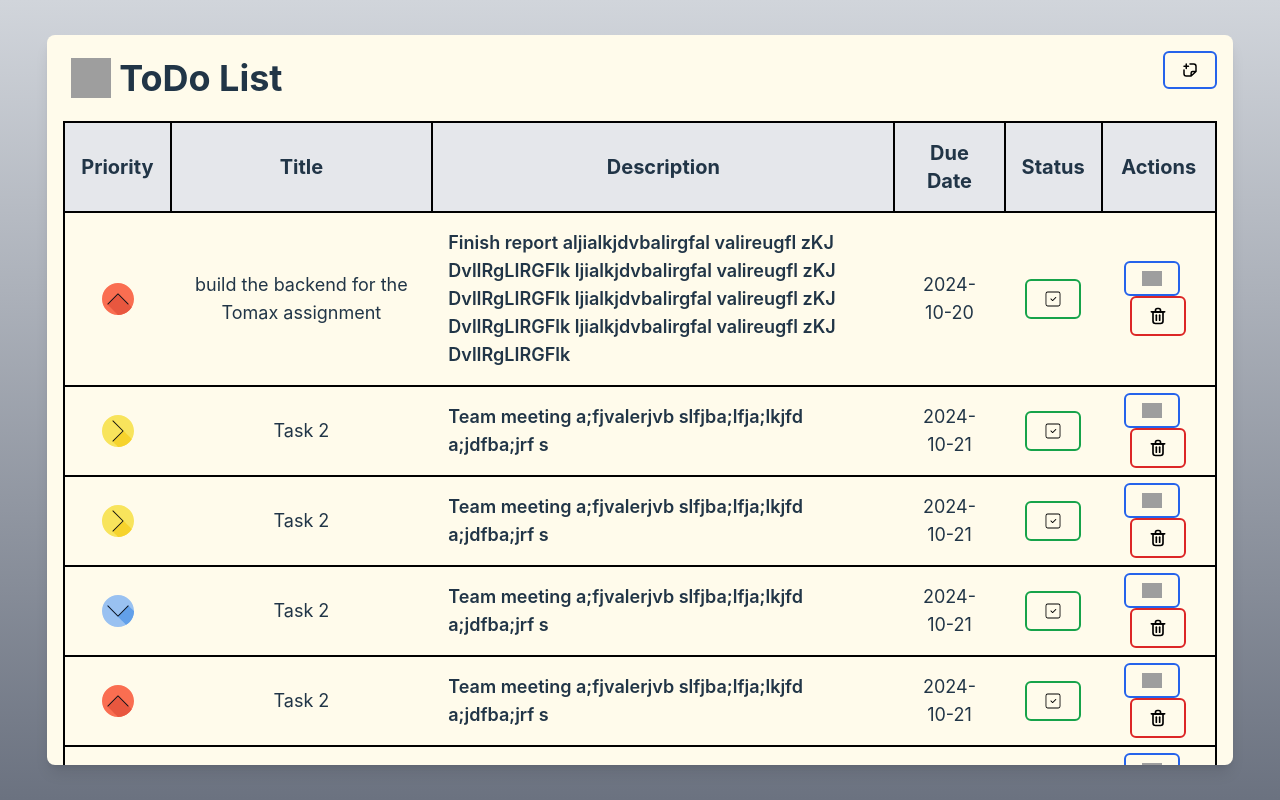
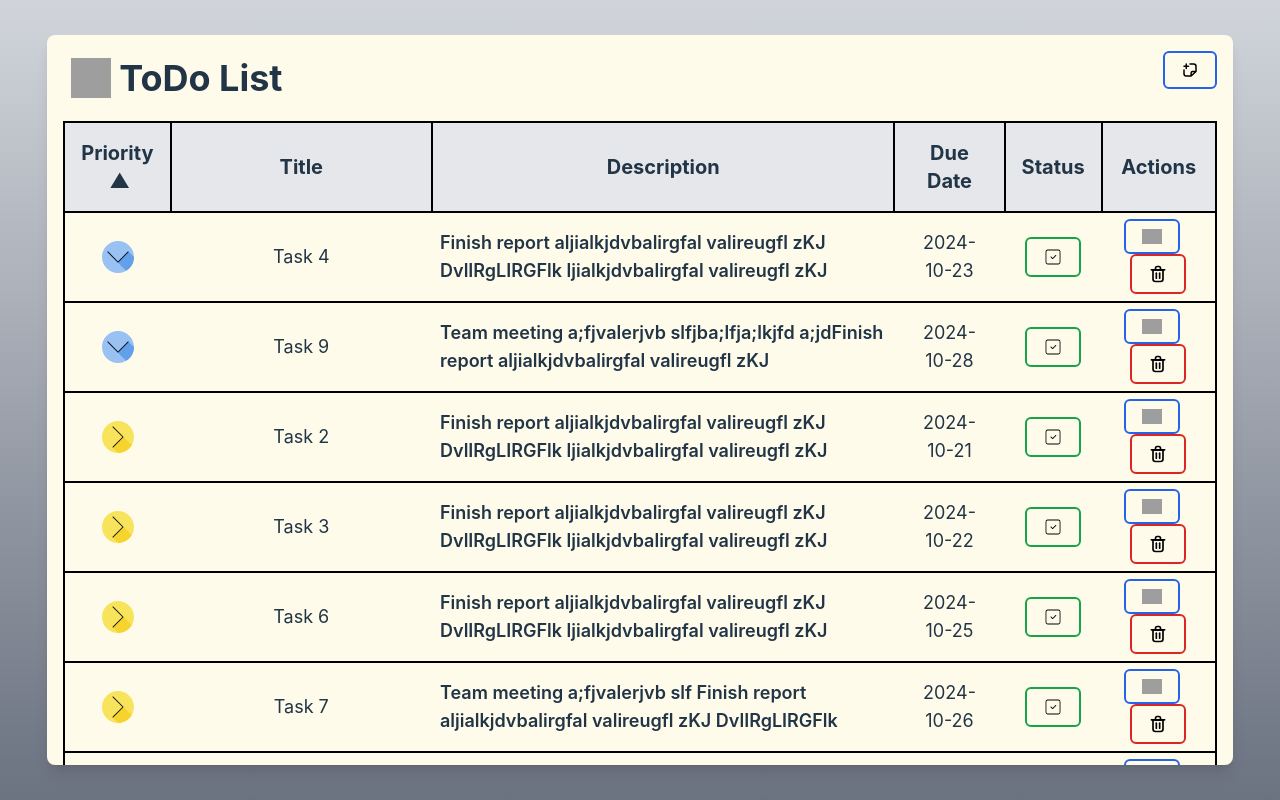
Before and after one commit to shaharariel95/tomax-assignment, a Vue app in the folder tomax-front/: page / in a window 1280 px wide. Built offline with nearby package versions, Linux system fonts and the light colour scheme; grey boxes are pictures that could not be loaded.

Commit message:
added sorting added pagination added max table size

```diff
--- a/tomax-front/src/components/Newtable.vue
+++ b/tomax-front/src/components/Newtable.vue
@@ -1,43 +1,97 @@
 <script setup>
+import { ref, computed } from 'vue';
 import editIcon from '../assets/edit-svgrepo-com.svg';
 import deleteIcon from '../assets/delete-svgrepo-com.svg';
 import highPriorityIcon from '../assets/high-priority.svg';
 import mediumPriorityIcon from '../assets/medium-priority.svg';
 import lowPriorityIcon from '../assets/low-priority.svg';
 
+const tasks = ref([
+  { priority: 'High', title: 'build the backend for the Tomax assignment', description: 'Finish report aljialkjdvbalirgfal valireugfl zKJ DvlIRgLIRGFlk ljialkjdvbalirgfal valireugfl zKJ DvlIRgLIRGFlk ljialkjdvbalirgfal valireugfl zKJ DvlIRgLIRGFlk ljialkjdvbalirgfal valireugfl zKJ DvlIRgLIRGFlk Finish report aljialkjdvbalirgfal valireugfl zKJ DvlIRgLIRGFlk ljialkjdvbalirgfal valireugfl zKJ DvlIRgLIRGFlk ljialkjdv Finish report aljialkjdvbalirgfal valireugfl zKJ DvlIRgLIRGFlk ljialkjdvbalirgfal valireugfl zKJ DvlIRgLIRGFlk ljialkjdv' , dueDate: '2024-10-20', completed: false },
+  { priority: 'Medium', title: 'Task 2', description: 'Finish report aljialkjdvbalirgfal valireugfl zKJ DvlIRgLIRGFlk ljialkjdvbalirgfal valireugfl zKJ DvlIRgLIRGFlk ljialkjdvbalirgfal valireugfl zKJ DvlIRgLIRGFlk ljialkjdvbalirgfal valireugfl zKJ DvlIRgLIRGFlk Finish report aljialkjdvbalirgfal valireugfl zKJ DvlIRgLIRGFlk ljialkjdvbalirgfal valireugfl zKJ DvlIRgLIRGFlk ljialkjdv Finish report aljialkjdvbalirgfal valireugfl zKJ DvlIRgLIRGFlk ljialkjdvbalirgfal valireugfl zKJ DvlIRgLIRGFlk ljialkjdv', dueDate: '2024-10-21', completed: true },
+  { priority: 'Medium', title: 'Task 3', description: 'Finish report aljialkjdvbalirgfal valireugfl zKJ DvlIRgLIRGFlk ljialkjdvbalirgfal valireugfl zKJ DvlIRgLIRGFlk ljialkjdvbalirgfal valireugfl zKJ DvlIRgLIRGFlk ljialkjdvbalirgfal valireugfl zKJ DvlIRgLIRGFlk Finish report aljialkjdvbalirgfal valireugfl zKJ DvlIRgLIRGFlk ljialkjdvbalirgfal valireugfl zKJ DvlIRgLIRGFlk ljialkjdv Finish report aljialkjdvbalirgfal valireugfl zKJ DvlIRgLIRGFlk ljialkjdvbalirgfal valireugfl zKJ DvlIRgLIRGFlk ljialkjdv', dueDate: '2024-10-22', completed: true },
+  { priority: 'Low', title: 'Task 4', description: 'Finish report aljialkjdvbalirgfal valireugfl zKJ DvlIRgLIRGFlk ljialkjdvbalirgfal valireugfl zKJ DvlIRgLIRGFlk ljialkjdvbalirgfal valireugfl zKJ DvlIRgLIRGFlk ljialkjdvbalirgfal valireugfl zKJ DvlIRgLIRGFlk Finish report aljialkjdvbalirgfal valireugfl zKJ DvlIRgLIRGFlk ljialkjdvbalirgfal valireugfl zKJ DvlIRgLIRGFlk ljialkjdv Finish report aljialkjdvbalirgfal valireugfl zKJ DvlIRgLIRGFlk ljialkjdvbalirgfal valireugfl zKJ DvlIRgLIRGFlk ljialkjdv', dueDate: '2024-10-23', completed: true },
+  { priority: 'High', title: 'Task 5', description: 'Finish report aljialkjdvbalirgfal valireugfl zKJ DvlIRgLIRGFlk ljialkjdvbalirgfal valireugfl zKJ DvlIRgLIRGFlk ljialkjdvbalirgfal valireugfl zKJ DvlIRgLIRGFlk ljialkjdvbalirgfal valireugfl zKJ DvlIRgLIRGFlk Finish report aljialkjdvbalirgfal valireugfl zKJ DvlIRgLIRGFlk ljialkjdvbalirgfal valireugfl zKJ DvlIRgLIRGFlk ljialkjdv Finish report aljialkjdvbalirgfal valireugfl zKJ DvlIRgLIRGFlk ljialkjdvbalirgfal valireugfl zKJ DvlIRgLIRGFlk ljialkjdv', dueDate: '2024-10-24', completed: true },
+  { priority: 'Medium', title: 'Task 6', description: 'Finish report aljialkjdvbalirgfal valireugfl zKJ DvlIRgLIRGFlk ljialkjdvbalirgfal valireugfl zKJ DvlIRgLIRGFlk ljialkjdvbalirgfal valireugfl zKJ DvlIRgLIRGFlk ljialkjdvbalirgfal valireugfl zKJ DvlIRgLIRGFlk Finish report aljialkjdvbalirgfal valireugfl zKJ DvlIRgLIRGFlk ljialkjdvbalirgfal valireugfl zKJ DvlIRgLIRGFlk ljialkjdv Finish report aljialkjdvbalirgfal valireugfl zKJ DvlIRgLIRGFlk ljialkjdvbalirgfal valireugfl zKJ DvlIRgLIRGFlk ljialkjdv', dueDate: '2024-10-25', completed: false },
+  { priority: 'Medium', title: 'Task 7', description: 'Team meeting a;fjvalerjvb slf Finish report aljialkjdvbalirgfal valireugfl zKJ DvlIRgLIRGFlk ljialkjdvbalirgfal valireugfl zKJ DvlIRgLIRGFlk ljialkjdvbalirgfal valireugfl zKJ DvlIRgLIRGFlk ljialkjdvbalirgfal valireugfl zKJ DvlIRgLIRGFlk Finish report aljialkjdvbalirgfal valireugfl zKJ DvlIRgLIRGFlk ljialkjdvbalirgfal valireugfl zKJ DvlIRgLIRGFlk ljialkjdv Finish report aljialkjdvbalirgfal valireugfl zKJ DvlIRgLIRGFlk ljialkjdvbalirgfal valireugfl zKJ DvlIRgLIRGFlk ljialkjdvjba;lfja;lkjfd a;jdfba;jrf s', dueDate: '2024-10-26', completed: true },
+  { priority: 'Medium', title: 'Task 8', description: 'Te Finish report aljialkjdvbalirgfal valireugfl zKJ DvlIRgLIRGFlk ljialkjdvbalirgfal valireugfl zKJ DvlIRgLIRGFlk ljialkjdvbalirgfal valireugfl zKJ DvlIRgLIRGFlk ljialkjdvbalirgfal valireugfl zKJ DvlIRgLIRGFlk Finish report aljialkjdvbalirgfal valireugfl zKJ DvlIRgLIRGFlk ljialkjdvbalirgfal valireugfl zKJ DvlIRgLIRGFlk ljialkjdv Finish report aljialkjdvbalirgfal valireugfl zKJ DvlIRgLIRGFlk ljialkjdvbalirgfal valireugfl zKJ DvlIRgLIRGFlk ljialkjdvam meeting a;fjvalerjvb slfjba;lfja;lkjfd a;jdfba;jrf s', dueDate: '2024-10-27', completed: false },
+  { priority: 'Low', title: 'Task 9', description: 'Team meeting a;fjvalerjvb slfjba;lfja;lkjfd a;jdFinish report aljialkjdvbalirgfal valireugfl zKJ DvlIRgLIRGFlk ljialkjdvbalirgfal valireugfl zKJ DvlIRgLIRGFlk ljialkjdvbalirgfal valireugfl zKJ DvlIRgLIRGFlk ljialkjdvbalirgfal valireugfl zKJ DvlIRgLIRGFlk Finish report aljialkjdvbalirgfal valireugfl zKJ DvlIRgLIRGFlk ljialkjdvbalirgfal valireugfl zKJ DvlIRgLIRGFlk ljialkjdv Finish report aljialkjdvbalirgfal valireugfl zKJ DvlIRgLIRGFlk ljialkjdvbalirgfal valireugfl zKJ DvlIRgLIRGFlk ljialkjdvfba;jrf s', dueDate: '2024-10-28', completed: true },
+  { priority: 'High', title: 'Task 10', description: 'Team meeting a;fjvalerjvb sFinish report aljialkjdvbalirgfal valireugfl zKJ DvlIRgLIRGFlk ljialkjdvbalirgfal valireugfl zKJ DvlIRgLIRGFlk ljialkjdvbalirgfal valireugfl zKJ DvlIRgLIRGFlk ljialkjdvbalirgfal valireugfl zKJ DvlIRgLIRGFlk Finish report aljialkjdvbalirgfal valireugfl zKJ DvlIRgLIRGFlk ljialkjdvbalirgfal valireugfl zKJ DvlIRgLIRGFlk ljialkjdv Finish report aljialkjdvbalirgfal valireugfl zKJ DvlIRgLIRGFlk ljialkjdvbalirgfal valireugfl zKJ DvlIRgLIRGFlk ljialkjdvlfjba;lfja;lkjfd a;jdfba;jrf s', dueDate: '2024-10-29', completed: false },
+]);
 
-const tasks = [
-    { priority: 'High', title: 'build the backend for the Tomax assignment', description: 'Finish report aljialkjdvbalirgfal valireugfl zKJ DvlIRgLIRGFlk ljialkjdvbalirgfal valireugfl zKJ DvlIRgLIRGFlk ljialkjdvbalirgfal valireugfl zKJ DvlIRgLIRGFlk ljialkjdvbalirgfal valireugfl zKJ DvlIRgLIRGFlk' , dueDate: '2024-10-20', completed: false },
-    { priority: 'Medium', title: 'Task 2', description: 'Team meeting a;fjvalerjvb slfjba;lfja;lkjfd a;jdfba;jrf s', dueDate: '2024-10-21', completed: true },
-    { priority: 'Medium', title: 'Task 2', description: 'Team meeting a;fjvalerjvb slfjba;lfja;lkjfd a;jdfba;jrf s', dueDate: '2024-10-21', completed: true },
-    { priority: 'Low', title: 'Task 2', description: 'Team meeting a;fjvalerjvb slfjba;lfja;lkjfd a;jdfba;jrf s', dueDate: '2024-10-21', completed: true },
-    { priority: 'High', title: 'Task 2', description: 'Team meeting a;fjvalerjvb slfjba;lfja;lkjfd a;jdfba;jrf s', dueDate: '2024-10-21', completed: true },
-    { priority: 'Medium', title: 'Task 2', description: 'Team meeting a;fjvalerjvb slfjba;lfja;lkjfd a;jdfba;jrf s', dueDate: '2024-10-21', completed: true },
-    { priority: 'Medium', title: 'Task 2', description: 'Team meeting a;fjvalerjvb slfjba;lfja;lkjfd a;jdfba;jrf s', dueDate: '2024-10-21', completed: true },
-    { priority: 'Medium', title: 'Task 2', description: 'Team meeting a;fjvalerjvb slfjba;lfja;lkjfd a;jdfba;jrf s', dueDate: '2024-10-21', completed: true },
-    { priority: 'Low', title: 'Task 2', description: 'Team meeting a;fjvalerjvb slfjba;lfja;lkjfd a;jdfba;jrf s', dueDate: '2024-10-21', completed: true },
-    { priority: 'High', title: 'Task 2', description: 'Team meeting a;fjvalerjvb slfjba;lfja;lkjfd a;jdfba;jrf s', dueDate: '2024-10-21', completed: true },
+const currentPage = ref(1);
+const itemsPerPage = 8;
+const sortBy = ref('priority');
+const sortOrder = ref('asc');
 
+const sortedTasks = computed(() => {
+  return [...tasks.value].sort((a, b) => {
+    if (sortBy.value === 'priority') {
+      const priorityOrder = { 'High': 3, 'Medium': 2, 'Low': 1 };
+      return sortOrder.value === 'asc'
+        ? priorityOrder[a.priority] - priorityOrder[b.priority]
+        : priorityOrder[b.priority] - priorityOrder[a.priority];
+    } else if (sortBy.value === 'dueDate') {
+      return sortOrder.value === 'asc'
+        ? new Date(a.dueDate) - new Date(b.dueDate)
+        : new Date(b.dueDate) - new Date(a.dueDate);
+    } else if (sortBy.value === 'status') {
+      return sortOrder.value === 'asc'
+        ? a.completed - b.completed
+        : b.completed - a.completed;
+    }
+    return 0;
+  });
+});
 
-  // Add more tasks as needed
-];
+const paginatedTasks = computed(() => {
+  const startIndex = (currentPage.value - 1) * itemsPerPage;
+  const endIndex = startIndex + itemsPerPage;
+  return sortedTasks.value.slice(startIndex, endIndex);
+});
+
+const totalPages = computed(() => Math.ceil(tasks.value.length / itemsPerPage));
+
+function changePage(page) {
+  currentPage.value = page;
+}
+
+function toggleSort(column) {
+  if (sortBy.value === column) {
+    sortOrder.value = sortOrder.value === 'asc' ? 'desc' : 'asc';
+  } else {
+    sortBy.value = column;
+    sortOrder.value = 'asc';
+  }
+}
+
 </script>
 
 <template>
-    <table class="w-full border-collapse text-lg rounded-sm table-auto" >
+  <div class="overflow-x-auto">
+    <table class="w-full border-collapse text-lg rounded-sm table-auto">
       <thead class="bg-gray-200 h-1 text-xl">
         <tr>
-                <th class="border-2 border-black p-4 w-[5%] ">Priority</th>
+          <th @click="toggleSort('priority')" class="border-2 border-black p-4 w-[5%] cursor-pointer">
+            Priority
+            <span v-if="sortBy === 'priority'">&nbsp;{{ sortOrder === 'asc' ? '▲' : '▼' }}</span>
+          </th>
           <th class="border-2 border-black p-4 w-[25%]">Title</th>
           <th class="border-2 border-black p-4 w-[45%]">Description</th>
-                <th class="border-2 border-black p-4 w-[10%]">Due Date</th>
-                <th class="border-2 border-black p-4 w-[5%]">Status</th>
+          <th @click="toggleSort('dueDate')" class="border-2 border-black p-4 w-[10%] cursor-pointer">
+            Due Date
+            <span v-if="sortBy === 'dueDate'">&nbsp;{{ sortOrder === 'asc' ? '▲' : '▼' }}</span>
+          </th>
+          <th @click="toggleSort('status')" class="border-2 border-black p-4 w-[5%] cursor-pointer">
+            Status
+            <span v-if="sortBy === 'status'">&nbsp;{{ sortOrder === 'asc' ? '▲' : '▼' }}</span>
+          </th>
           <th class="border-2 border-black p-4 w-[10%]">Actions</th>
         </tr>
       </thead>
       <tbody>
-            <tr class="" v-for="(task, index) in tasks" :key="index" >
-                <td class="border-b-2 border-black p-4 text-red-600 font-semibold border-l-2" >
+        <tr v-for="(task, index) in paginatedTasks" :key="index">
+          <td class="border-b-2 border-black p-4 text-red-600 font-semibold border-l-2">
             <div class="flex text-center items-center justify-center">
               <img
                 v-if="task.priority === 'High'"
@@ -60,11 +114,16 @@ const tasks = [
             </div>
           </td>
           <td class="border-b-2 border-black p-4">{{ task.title }}</td>
-            <td class="border-b-2 border-black p-4 font-semibold text-start">{{ task.description }}</td>
+          <td class="border-b-2 border-black p-2 font-semibold  ">
+            <div class='max-h-14 overflow-y-auto text-start'>
+                {{ task.description }}
+            </div>
+          </td>
           <td class="border-b-2 border-black p-4">{{ task.dueDate }}</td>
-            <td class="border-b-2 border-black p-4 ">
-                <button class="btn btn-success"><img class="w-5 text-center" src="../assets/square-check-svgrepo-com.svg" /></button>
-                <!-- <button><img class="w-8" src="../assets/square-svgrepo-com.svg" /></button> -->
+          <td class="border-b-2 border-black p-4">
+            <button class="btn btn-success">
+              <img class="w-5 text-center" src='../assets/square-check-svgrepo-com.svg' />
+            </button>
           </td>
           <td class="border-b-2 border-r-2 border-black w-min text-center">
             <button class="btn btn-primary mr-3 text-base"><img class="w-5" :src="editIcon"/></button>
@@ -73,4 +132,15 @@ const tasks = [
         </tr>
       </tbody>
     </table>
+  </div>
+  <div class="mt-4 flex justify-center">
+    <button
+      v-for="page in totalPages"
+      :key="page"
+      @click="changePage(page)"
+      :class="['mx-1 px-3 py-1 border rounded', currentPage === page ? 'bg-blue-500 text-white' : 'bg-white']"
+    >
+      {{ page }}
+    </button>
+  </div>
 </template>
```
Lines whose indentation alone changed are shown as unchanged.
